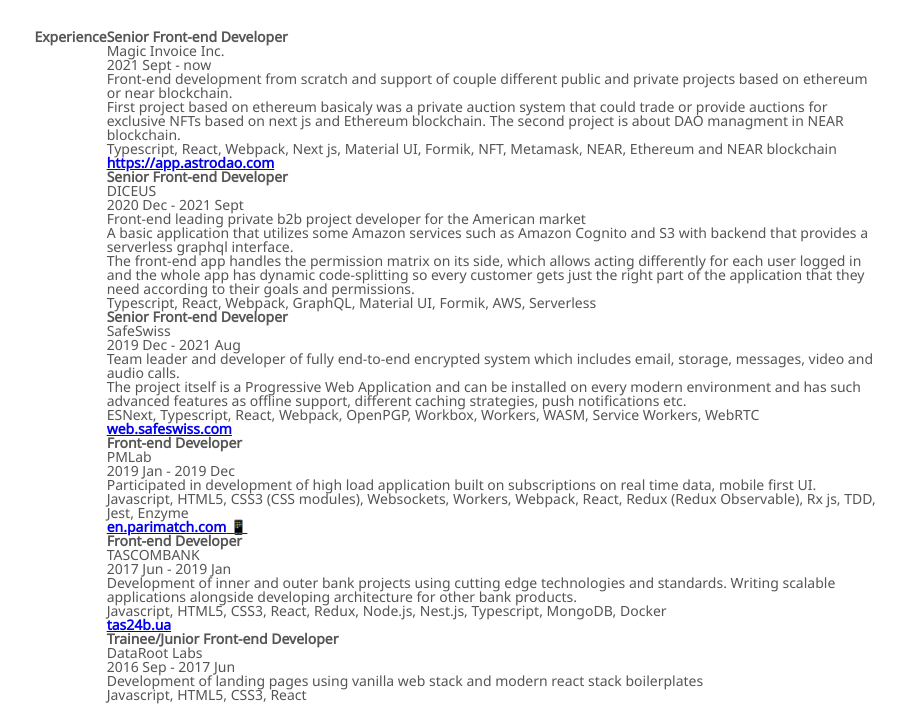
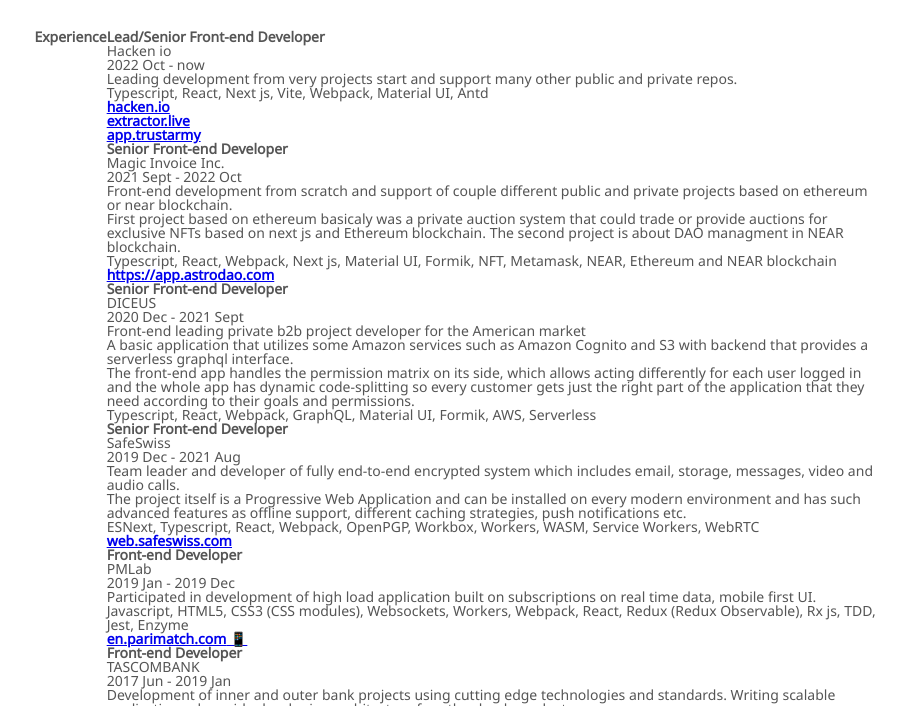
Before and after one commit to PaulTime/PaulTime.github.io, a website: page cv/src/index.html in a window 1280 px wide. Shown: the part 94-800 px from the top of the page, without its empty margins (186-1094 px from the left). Drawn offline with Linux system fonts and the light colour scheme.

Commit message:
feat(hacken): experience

```diff
--- a/cv/package.json
+++ b/cv/package.json
@@ -5,6 +5,7 @@
   "scripts": {
     "build:html": "gulp html",
     "build:css": "gulp css",
+    "build": "gulp html && gulp css",
     "dev": "gulp watch"
   },
   "author": "Paul Timofieiev",
--- a/cv/src/index.html
+++ b/cv/src/index.html
@@ -48,9 +48,31 @@
         <article class="story__content">
           <dl class="story__list">
             <dt class="story__definition">
+              <strong>Lead/Senior Front-end Developer</strong> <br />
+                Hacken io<br />
+              <small>2022 Oct - now</small>
+            </dt>
+
+            <dd class="story__description">
+              Leading development from very projects start and support many other public and private repos.<br />
+              <span class="story__stack">Typescript, React, Next js, Vite, Webpack, Material UI, Antd</span> <br />
+              <a class="story__project-link" href="https://hacken.io/" target="_blank" rel="noopener">
+                <strong>hacken.io</strong>
+              </a><br />
+              <a class="story__project-link" href="https://extractor.live/" target="_blank" rel="noopener">
+                <strong>extractor.live</strong>
+              </a><br />
+              <a class="story__project-link" href="https://app.trustarmy.com/" target="_blank" rel="noopener">
+                <strong>app.trustarmy</strong>
+              </a>
+            </dd>
+          </dl>
+
+          <dl class="story__list">
+            <dt class="story__definition">
               <strong>Senior Front-end Developer</strong> <br />
               Magic Invoice Inc.<br />
-              <small>2021 Sept - now</small>
+              <small>2021 Sept - 2022 Oct</small>
             </dt>
 
             <dd class="story__description">
```
Also changed, not shown: cv/index.html (+1 -1 lines).
